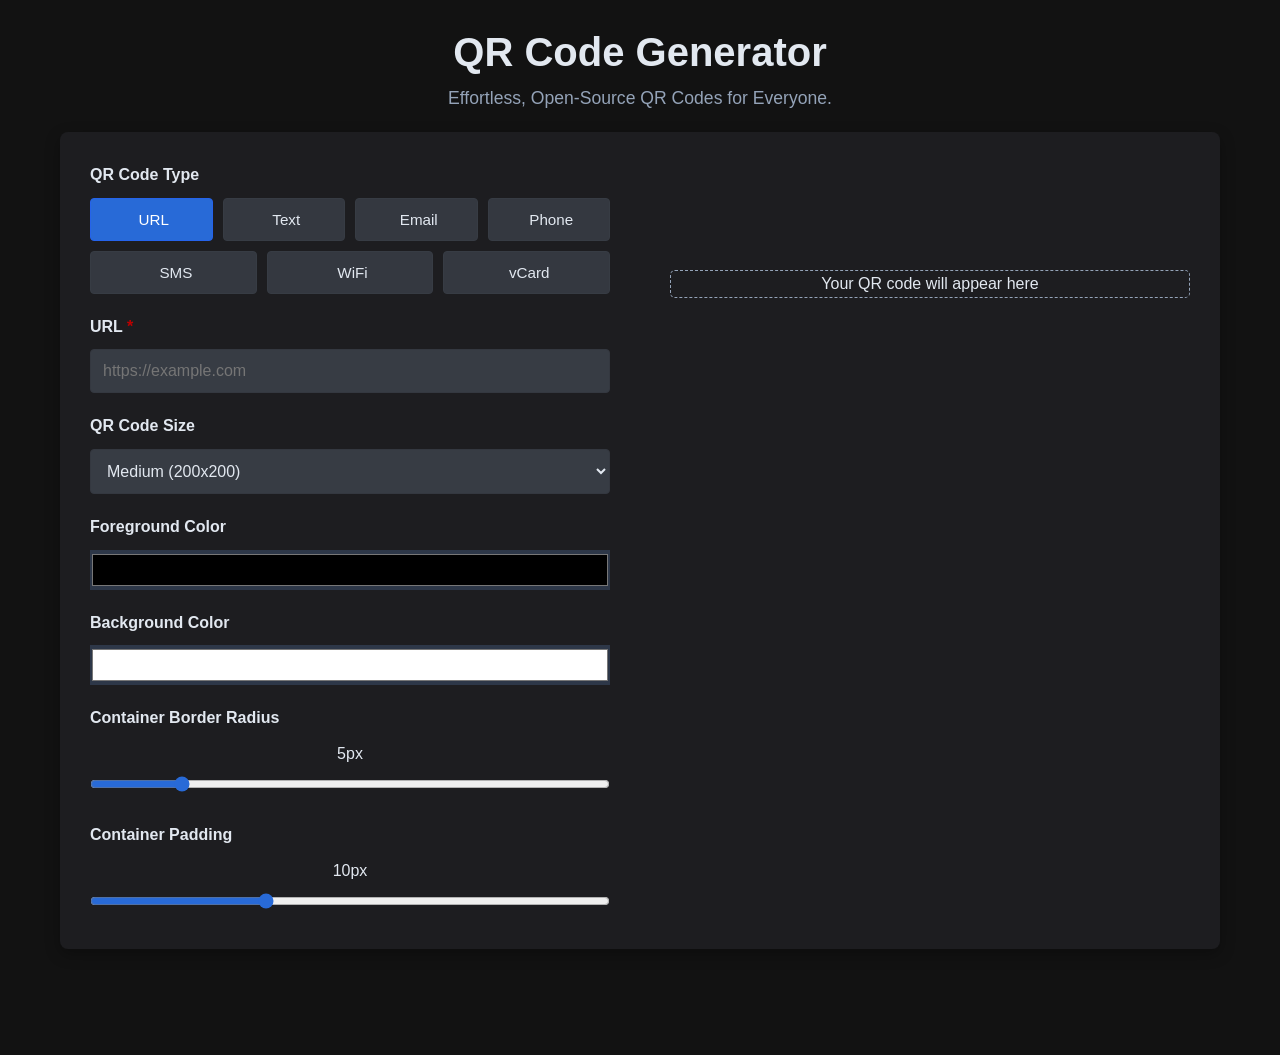
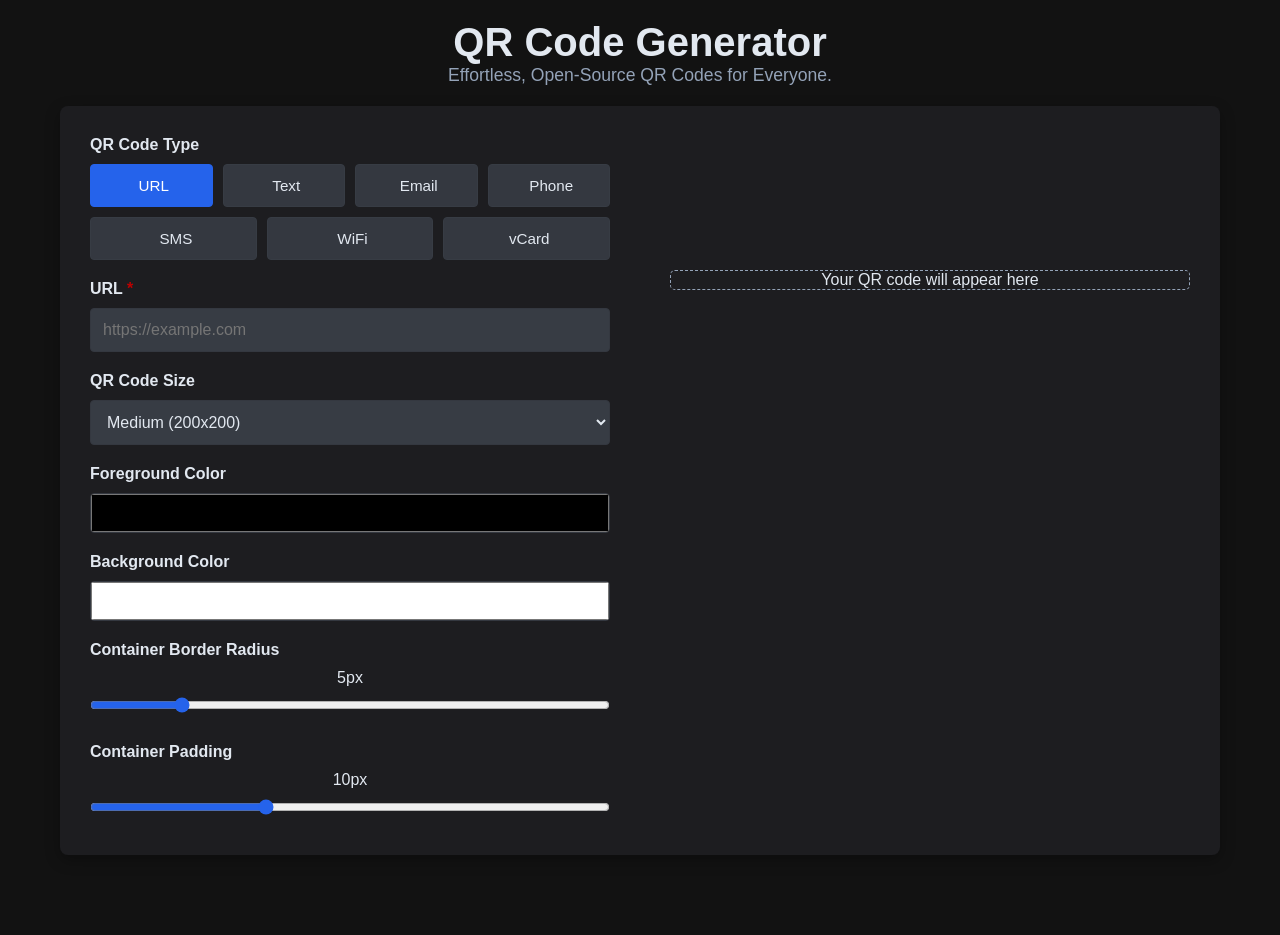

Embed QRCore lib; update generator, downloads, UI

--- a/style.css
+++ b/style.css
@@ -7,7 +7,6 @@
 
 body {
   font-family: "Inter", sans-serif;
-  line-height: 1.6;
   color: #e2e8f0;
   background-color: #121212;
 }
@@ -72,6 +71,13 @@ main {
   display: flex;
   flex-direction: column;
   gap: 10px;
+  width: 100%;
+}
+
+.flex-row {
+  display: flex;
+  flex-direction: row;
+  gap: 10px;
 }
 
 /* QR Code display */
@@ -101,7 +107,7 @@ main {
   max-height: 100%;
 }
 
-#qr-message {
+.qr-message {
   color: #94a3b8;
   text-align: center;
   margin: 88px 0;
@@ -110,16 +116,20 @@ main {
   gap: 5px;
 }
 
-#qr-message svg {
+.qr-message svg {
   width: 64px;
   height: 64px;
   margin: 0 auto;
 }
 
 #qr-code-container {
-  margin: 25px;
+  margin: 30px;
   background: #fff;
   border-radius: 5px;
+}
+
+#qr-code-container canvas {
+  display: block;
 }
 
 /* Form elements */
@@ -155,13 +165,23 @@ input[type="color"] {
   height: 40px;
   width: 100%;
   cursor: pointer;
-  border: none;
+  border: 1px solid #343840;
   background-color: #2d3748;
+  border-radius: 4px;
+}
+
+input[type="color"]::-moz-color-swatch,
+input[type="color"]::-webkit-color-swatch {
+  border: none;
+}
+
+input[type="color"]::-webkit-color-swatch-wrapper {
+  padding: 0;
 }
 
 input[type="checkbox"] {
   transform: scale(1.5);
-  accent-color: #3b82f6;
+  accent-color: #2563eb;
   align-self: flex-start;
 }
 
@@ -175,13 +195,13 @@ input[type="checkbox"] {
   width: 100%;
   cursor: pointer;
   margin: 10px 0;
-  accent-color: #286ad7;
+  accent-color: #2563eb;
 }
 
 /* Buttons */
 button {
   padding: 12px 24px;
-  background-color: #3b82f6;
+  background-color: #2563eb;
   color: white;
   border: none;
   border-radius: 4px;
@@ -236,7 +256,7 @@ button svg {
 }
 
 .type-btn.active {
-  background-color: #286ad7;
+  background-color: #2563eb;
   color: white;
   border-color: #2563eb;
 }
@@ -274,6 +294,20 @@ button svg {
 footer {
   text-align: center;
   padding: 30px 0;
+  display: flex;
+  gap: 8px;
+  flex-direction: column;
+  justify-content: center;
+  align-items: center;
+}
+
+footer p {
+  color: #94a3b8;
+  font-size: 12px;
+}
+
+footer a {
+  color: #286ad7;
 }
 
 /* GitHub icon */
@@ -284,6 +318,7 @@ footer {
   cursor: pointer;
   text-decoration: none;
   display: inline-block;
+  width: fit-content;
 }
 
 #github-icon svg {
